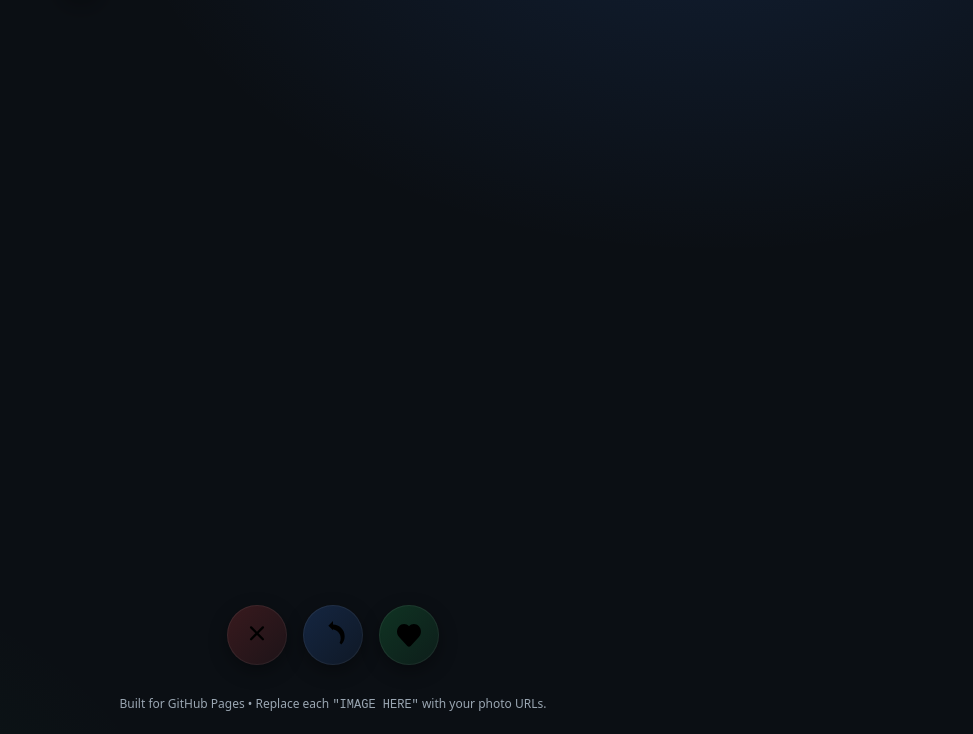
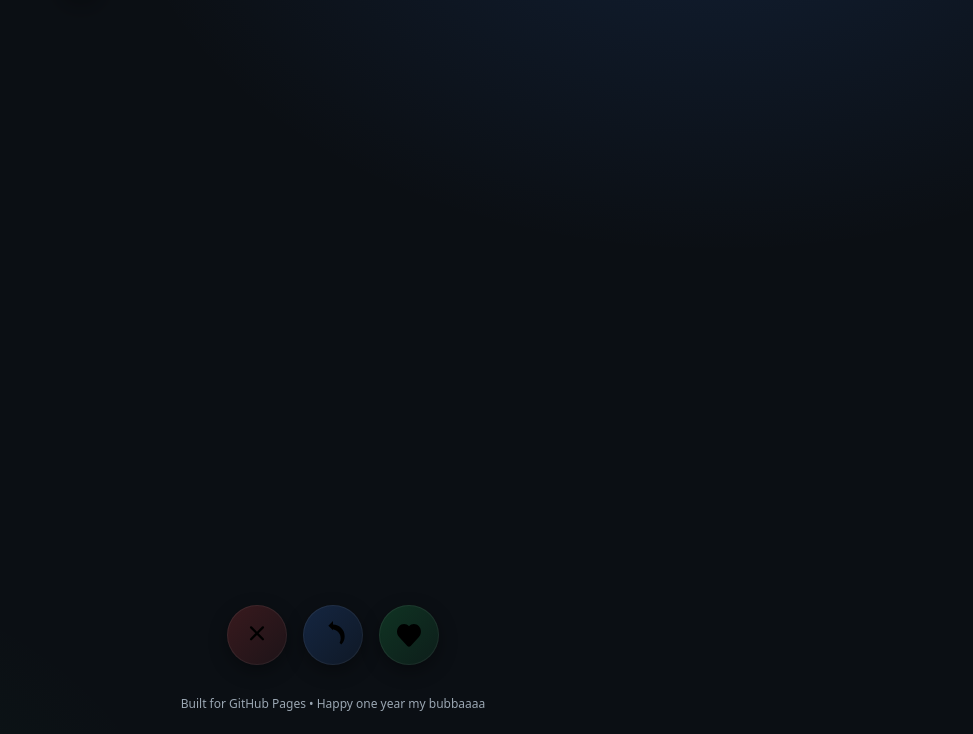
Before and after one commit to human019378/site, a plain HTML site: page index.html in a window 1280 px wide. Shown: the part 66-800 px from the top of the page, without its empty margins (307-1280 px from the left). Drawn offline with Linux system fonts and the light colour scheme.

Commit message:
Update index.html

```diff
--- a/index.html
+++ b/index.html
@@ -128,7 +128,7 @@
     <div class="dots" id="dots" aria-label="Progress indicators"></div>
 
     <footer>
-      Built for GitHub Pages • Replace each <code>"IMAGE HERE"</code> with your photo URLs.
+      Built for GitHub Pages • Happy one year my bubbaaaa
     </footer>
   </div>
 
```
